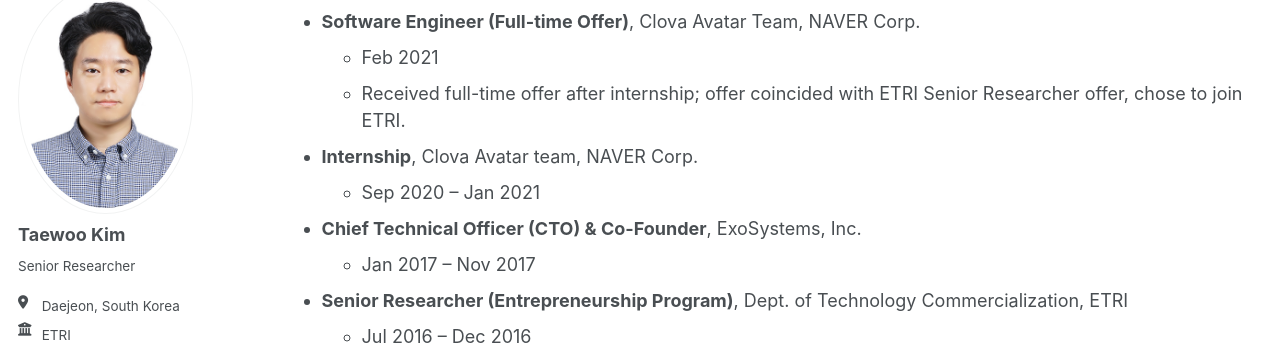
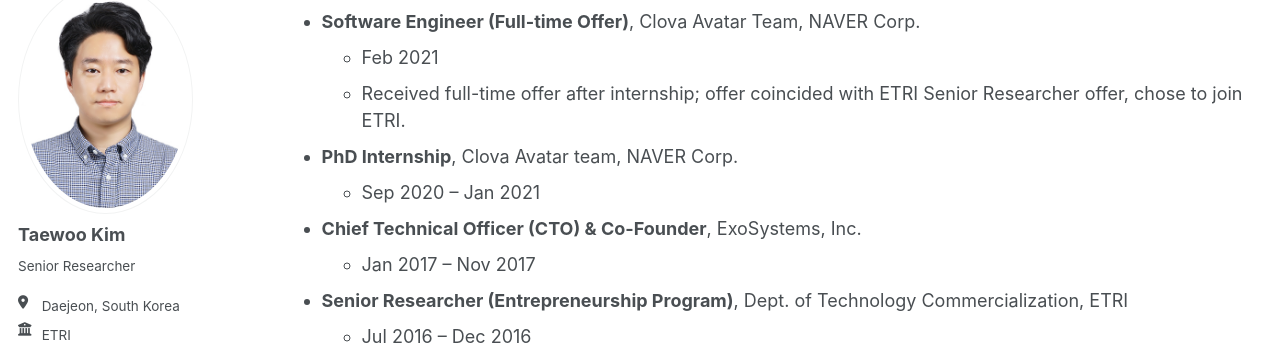
Before and after one commit to taewookim0812/taewookim0812.github.io, a Jekyll site: the page built from _pages/cv.md, in a window 1280 px wide and 900 px high, scrolled down 857 px. Shown: the part 114-459 px from the top of the window. Built offline with Jekyll 4.4.1, drawn with Linux system fonts in a browser that asks for light colours; some web fonts are replaced; a script that is not in the unit is left out.

Commit message:
- cv update3

```diff
--- a/_pages/cv.md
+++ b/_pages/cv.md
@@ -38,7 +38,7 @@ Work experience
   * Feb 2021
   * Received full-time offer after internship; offer coincided with ETRI Senior Researcher offer, chose to join ETRI.
 
-* **Internship**, Clova Avatar team, NAVER Corp.
+* **PhD Internship**, Clova Avatar team, NAVER Corp.
   * Sep 2020 – Jan 2021
 
 * **Chief Technical Officer (CTO) & Co-Founder**, ExoSystems, Inc.
```
